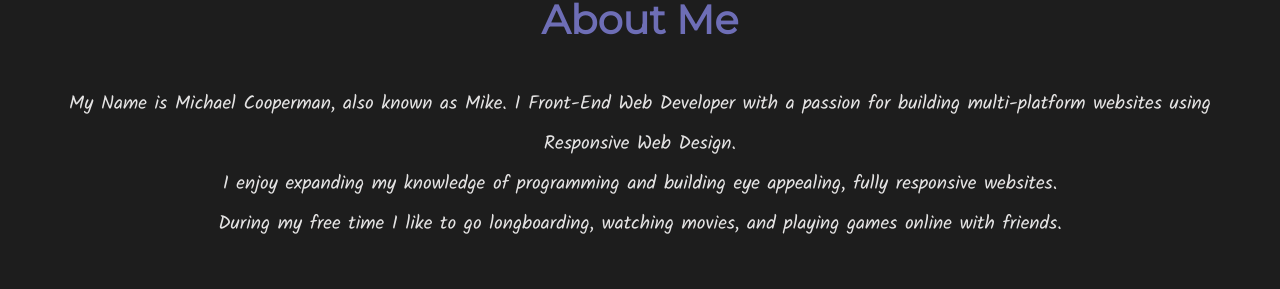
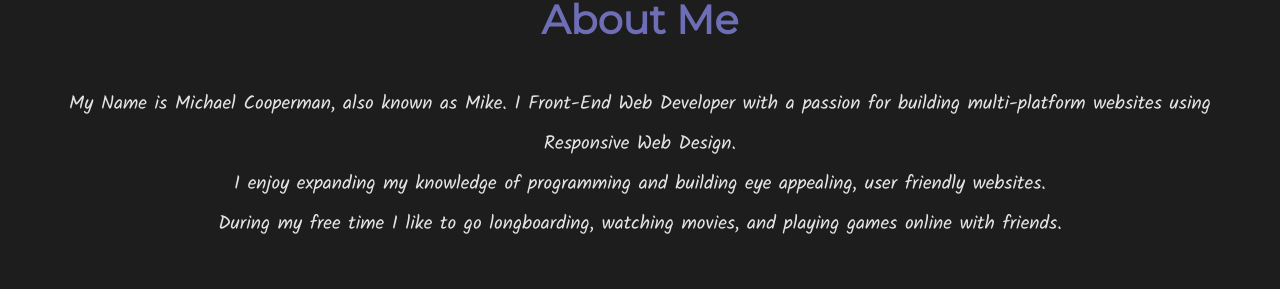
Before and after one commit to MichaelCooperman/portfolio, a React (Create React App) app: page / in a window 1280 px wide. Shown: the part 900-1189 px from the top of the page. Built offline with nearby package versions, Linux system fonts and the light colour scheme; a web font is replaced by a local one.

Commit message:
about edit

```diff
--- a/src/components/about/About.js
+++ b/src/components/about/About.js
@@ -16,7 +16,7 @@ const About = () => {
             Developer with a passion for building multi-platform websites using
             Responsive Web Design.
             <br />I enjoy expanding my knowledge of programming and building eye
-            appealing, fully responsive websites.
+            appealing, user friendly websites.
             <br /> During my free time I like to go longboarding, watching
             movies, and playing games online with friends.
           </p>
```
